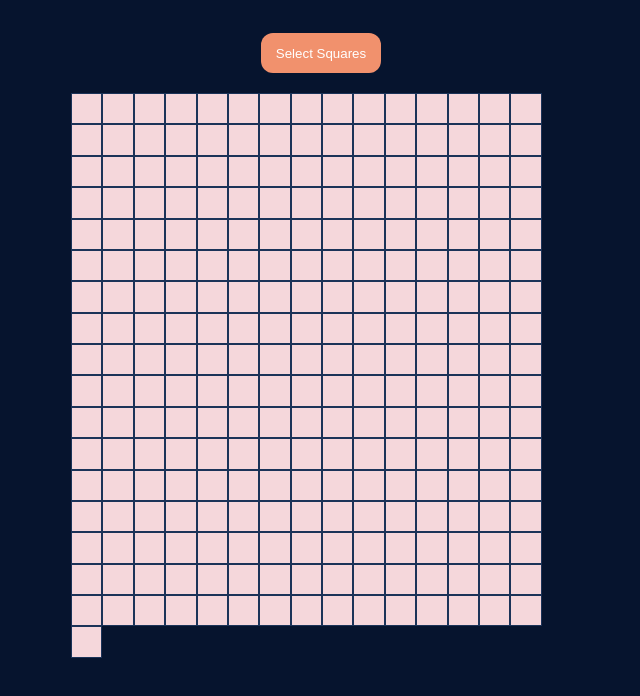
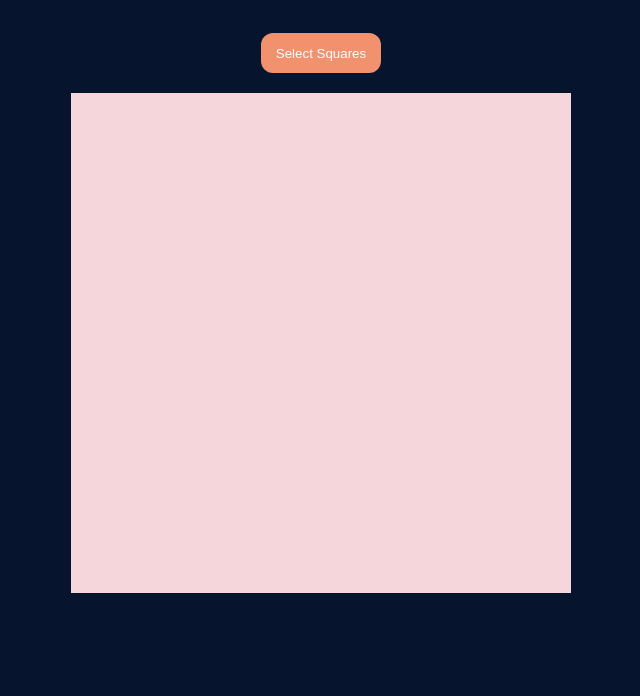
Before and after one commit to halosij/etchASketch, a plain HTML site: page index.html in a window 1280 px wide. Shown: the whole page, without its empty margins (319-959 px from the left). Drawn offline with Linux system fonts and the light colour scheme.

Commit message:
Bugfix, haven't adjusted the border-removing in the first instance.

```diff
--- a/index.html
+++ b/index.html
@@ -20,9 +20,9 @@
 
         for (let x = 1; x <= 16*16; x++){
             let square = document.createElement('div')
-            square.style.width = "29.375px";
-            square.style.height = "29.375px";
-            square.style.border = "1px solid #1B3358";
+            square.style.width = "31.25px";
+            square.style.height = "31.25px";
+            //square.style.border = "1px solid #1B3358";
             square.style.color = "#F5D7DB";
             square.className = "square";
 
```
